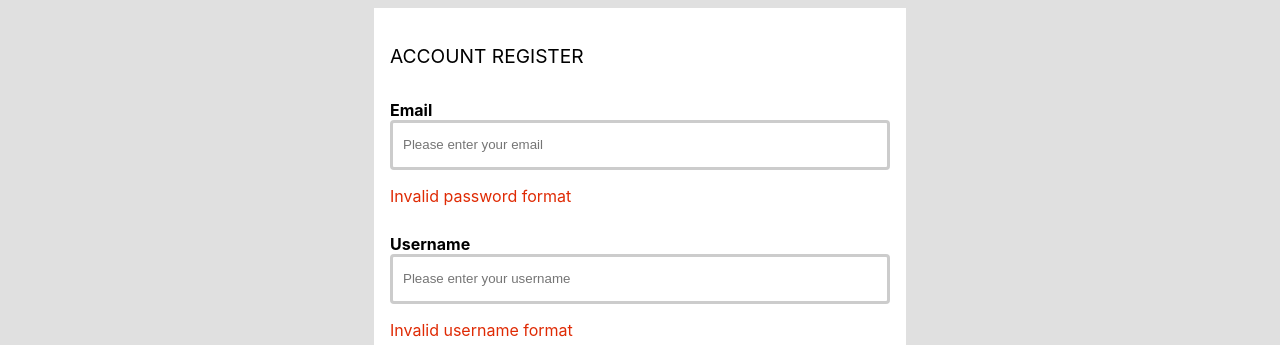
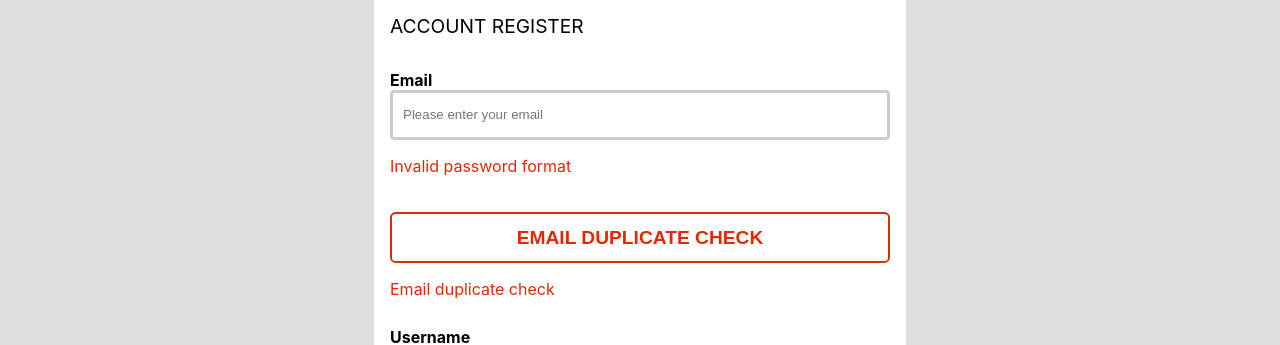
Before and after one commit to hovelopin/SmallMarket, a React (Create React App) app: page /register in a window 1280 px wide. Shown: the part 241-586 px from the top of the page. Built offline with nearby package versions, Linux system fonts and the light colour scheme; no server answers.

Commit message:
Fix: RegisterContainer email check 추가

```diff
--- a/src/components/UI/container/registerContainer.jsx
+++ b/src/components/UI/container/registerContainer.jsx
@@ -15,6 +15,7 @@ import AuthService from "@/service/authService"
 
 const RegisterContainer = () => {
     const [customerType, setCustomertype] = useState("Customer")
+    const [isEmailChecked, setIsEmailChecked] = useState(false)
     const [registerFormValue, handleFormValueChange] = useForm({
         email: "",
         username: "",
@@ -42,7 +43,7 @@ const RegisterContainer = () => {
             isValidPassword,
             isValidConfirmPassword,
         ])
-        if (!isValidRegisterInformation) {
+        if (!isValidRegisterInformation || !isEmailChecked) {
             handleOpenButtonClick(true)
             return
         }
@@ -54,6 +55,16 @@ const RegisterContainer = () => {
             customerType
         )
         if (res) history.push("/login")
+    }
+
+    const handleEmailCheckClick = async () => {
+        const { email } = registerFormValue
+        const res = await AuthService.firebaseEmailCheckRequest(email)
+        if (!res) {
+            setIsEmailChecked(true)
+            return
+        }
+        setIsEmailChecked(false)
     }
 
     const handleSelectChange = (e) => {
@@ -81,6 +92,24 @@ const RegisterContainer = () => {
                         {!isValidEmail && (
                             <StyledErrorText>
                                 Invalid password format
+                            </StyledErrorText>
+                        )}
+                        <StyledEmailButtonContainer>
+                            <Button
+                                type="contrast"
+                                bType="button"
+                                width="100%"
+                                value="EMAIL DUPLICATE CHECK"
+                                onClickEvent={handleEmailCheckClick}
+                            />
+                        </StyledEmailButtonContainer>
+                        {isEmailChecked === false ? (
+                            <StyledErrorText>
+                                Email duplicate check
+                            </StyledErrorText>
+                        ) : (
+                            <StyledErrorText color="green">
+                                Success
                             </StyledErrorText>
                         )}
                     </StyledFormContainer>
@@ -147,6 +176,9 @@ const RegisterContainer = () => {
                 </Form>
             </StyledContainer>
             <Modal isOpen={isOpen} onClickEvent={handleCloseButtonClick}>
+                <StyledImgContainer
+                    src={`${process.env.PUBLIC_URL}/img/logo.png`}
+                />
                 <Text context="Please check your information" />
             </Modal>
         </StyledWrapper>
@@ -157,7 +189,7 @@ const StyledWrapper = styled.div`
     display: flex;
     align-items: center;
     width: 100%;
-    height: 100vh;
+    height: 100%;
     padding-top: 2rem;
     padding-bottom: 2rem;
     background-color: ${Theme.colors.lightGray};
@@ -180,8 +212,21 @@ const StyledFormContainer = styled.div`
     margin-bottom: 1.75rem;
 `
 
+const StyledEmailButtonContainer = styled.div`
+    display: inline-block;
+    width: 100%;
+    margin-top: 1.25rem;
+`
+
 const StyledErrorText = styled.p`
-    color: ${Theme.colors.darkRed};
+    color: ${(props) => (props.color ? props.color : Theme.colors.darkRed)};
+`
+
+const StyledImgContainer = styled.img`
+    display: block;
+    width: 70%;
+    margin: 0 auto;
+    padding-bottom: 2rem;
 `
 
 export default RegisterContainer
```
